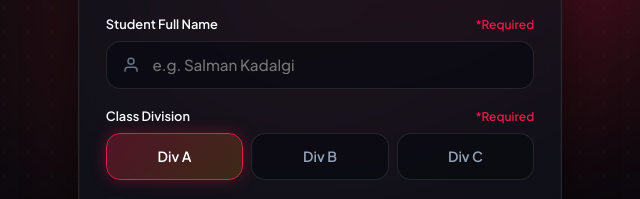
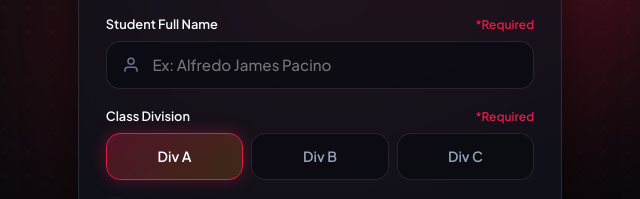
Before and after one commit to theunknown107/sgbit-csbs-attendance-hack-2026, a plain HTML site: page index.html in a window 1280 px wide. Shown: the part 556-755 px from the top of the page, 320-960 px from the left. Drawn offline with Linux system fonts and the light colour scheme; animation ran at ten frames a second; a web font is replaced by a local one.

Commit message:
chore: change student name placeholder to Ex: Alfredo James Pacino

```diff
--- a/index.html
+++ b/index.html
@@ -119,7 +119,7 @@
                 id="student-name"
                 name="name"
                 class="form-input"
-                placeholder="e.g. Salman Kadalgi"
+                placeholder="Ex: Alfredo James Pacino"
                 required
                 autocomplete="name"
               >
```
